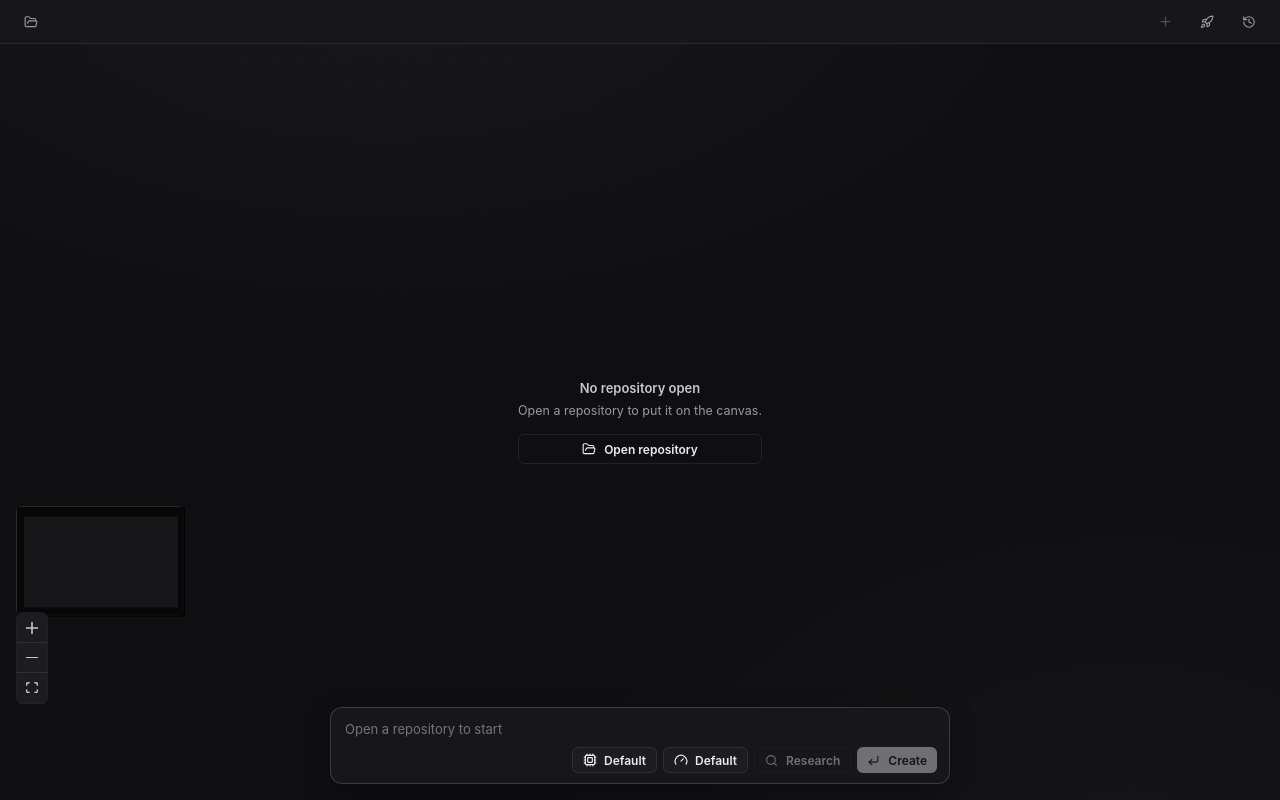
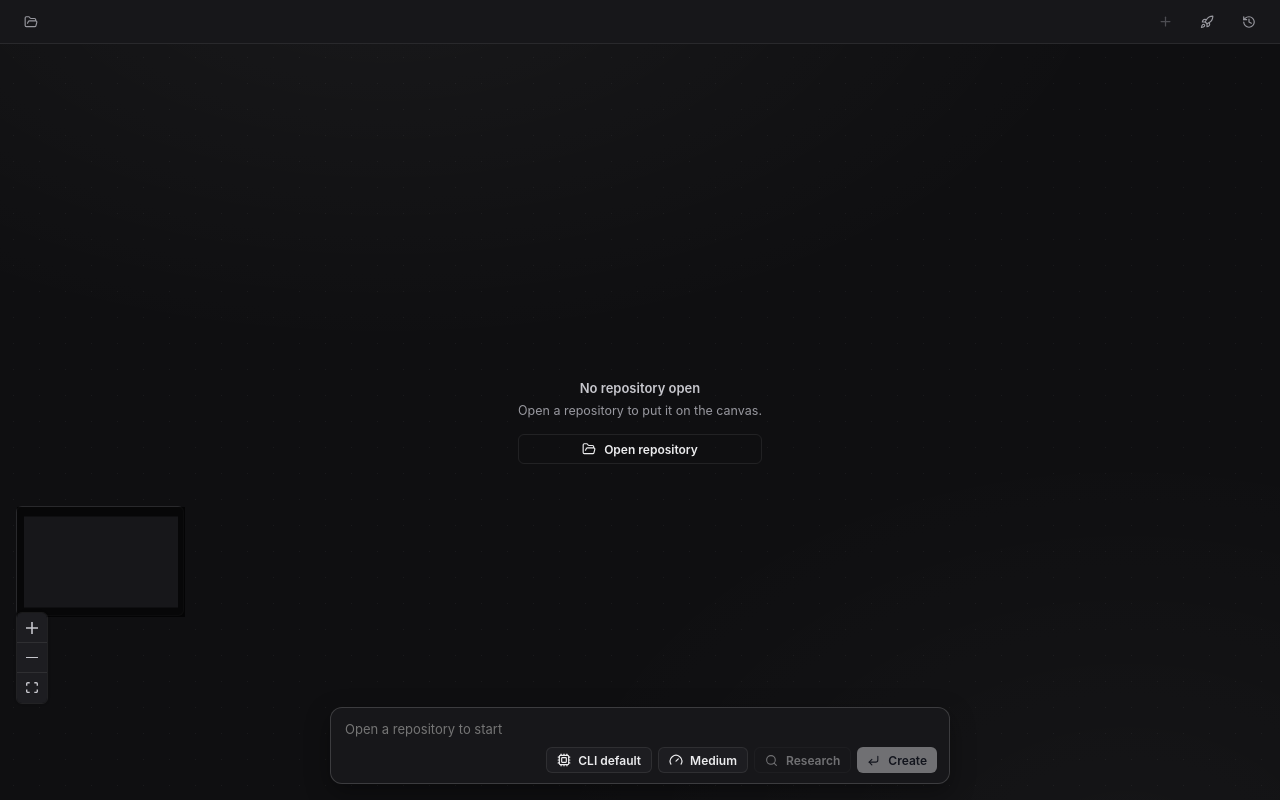
Before and after one commit to whosgotch/orbital, a React (Vite) app in the folder app/: page / in a window 1280 px wide. Built offline with nearby package versions, Linux system fonts and the light colour scheme.

Commit message:
feat(app): drop the Default option so picks always override the CLI

```diff
--- a/app/src/App.tsx
+++ b/app/src/App.tsx
@@ -14,6 +14,7 @@ import { buildAgentTranscript, sliceTranscriptByMessage } from "./chat/transcrip
 import { missionStatusFor, queuedRuntime, repositoryFor } from "./workspace/missionUi";
 import { followUpTargetFor } from "./workspace/workspaceAdapter";
 import { buildCanvasEdges, buildCanvasNodes, enrichGraphNodes } from "./canvas/canvasView";
+import { DEFAULT_EFFORT } from "./workspace/models";
 import { useWorkspaceState } from "./workspace/useWorkspaceState";
 import { useMissionActions } from "./workspace/useMissionActions";
 import { useRepoHistory } from "./workspace/useRepoHistory";
@@ -63,14 +64,18 @@ export function App() {
   const [verifyOpen, setVerifyOpen] = useState(false);
   const [diffModalOpen, setDiffModalOpen] = useState(false);
   const [focusedDiffFile, setFocusedDiffFile] = useState<string | undefined>(undefined);
-  // Empty string means the claude CLI's own default.
+  // Empty only until the first pick — the picker offers real models only, so
+  // once one is chosen the CLI's own default can never come back.
   const [claudeModel, setClaudeModel] = useState(() => localStorage.getItem("orbital:model") ?? "");
   const pickClaudeModel = (model: string) => {
     setClaudeModel(model);
     localStorage.setItem("orbital:model", model);
   };
-  // The model's thinking level (--effort). Empty string means the CLI default.
-  const [claudeEffort, setClaudeEffort] = useState(() => localStorage.getItem("orbital:effort") ?? "");
+  // The model's thinking level (--effort), always sent. `||` (not `??`) so the
+  // empty string an earlier "Default" pick stored resolves to a real level too.
+  const [claudeEffort, setClaudeEffort] = useState(
+    () => localStorage.getItem("orbital:effort") || DEFAULT_EFFORT,
+  );
   const pickClaudeEffort = (effort: string) => {
     setClaudeEffort(effort);
     localStorage.setItem("orbital:effort", effort);
--- a/app/src/canvas/GraphMap.tsx
+++ b/app/src/canvas/GraphMap.tsx
@@ -538,14 +538,16 @@ function DraftTaskNode({ node, selected }: { node: OrbitalNodeData; selected: bo
             <select
               className="node-draft-worker nodrag"
               aria-label="Model for this task"
-              title="Model for this task (default follows the sidebar pick)"
+              title="Model for this task (falls back to the global pick)"
               value={model}
               onMouseDown={(event) => event.stopPropagation()}
               onChange={(event) => setModel(event.target.value)}
             >
+              {/* Not the CLI's default — this defers to the global pick, which the models list itself no longer carries an entry for. */}
+              <option value="">Same as global</option>
               {models.map((option) => (
                 <option key={option.id} value={option.id}>
-                  {option.id === "" ? "Default model" : option.name}
+                  {option.name}
                 </option>
               ))}
             </select>
--- a/app/src/intake/PromptBar.tsx
+++ b/app/src/intake/PromptBar.tsx
@@ -47,7 +47,10 @@ export function PromptBar({
   const ready = Boolean(trimmed) && Boolean(repoName);
   const intent = detectIntent(trimmed);
   const models = useModels();
-  const currentModelName = models.find((model) => model.id === claudeModel)?.name ?? claudeModel;
+  // The list holds real models only, so an unset model matches nothing — that
+  // is the first-launch state, before any pick has overridden the CLI.
+  const currentModelName =
+    models.find((model) => model.id === claudeModel)?.name ?? (claudeModel || "CLI default");
   const currentEffortName = EFFORT_LEVELS.find((level) => level.id === claudeEffort)?.name ?? claudeEffort;
 
   const submit = (action: (value: string, attachments: string[]) => void) => {
--- a/app/src/workspace/models.ts
+++ b/app/src/workspace/models.ts
@@ -1,24 +1,27 @@
 // The curated model catalog: the current Claude family, instead of a raw dump
 // of every provider model id. Ids are the exact aliases `claude --model`
-// accepts; empty id means the CLI's own default.
+// accepts. Every entry is a real model — picking one overrides whatever the
+// CLI would have chosen on its own.
 export type CuratedModel = { id: string; name: string };
 
 export const CURATED_MODELS: CuratedModel[] = [
-  { id: "", name: "Default" },
   { id: "claude-opus-4-8", name: "Opus 4.8" },
   { id: "claude-sonnet-5", name: "Sonnet 5" },
   { id: "claude-haiku-4-5", name: "Haiku 4.5" },
 ];
 
 // The model's own thinking levels, exactly the values `claude --effort <level>`
-// accepts — not our own invented labels. Empty id means the CLI's own default.
+// accepts — not our own invented labels.
 export type EffortLevel = { id: string; name: string };
 
 export const EFFORT_LEVELS: EffortLevel[] = [
-  { id: "", name: "Default" },
   { id: "low", name: "Low" },
   { id: "medium", name: "Medium" },
   { id: "high", name: "High" },
   { id: "xhigh", name: "Extra high" },
   { id: "max", name: "Max" },
 ];
+
+// Effort is always sent, so a launch with nothing stored still resolves to a
+// real level instead of falling through to the CLI's own.
+export const DEFAULT_EFFORT = "medium";
--- a/app/src/workspace/useModels.ts
+++ b/app/src/workspace/useModels.ts
@@ -10,8 +10,7 @@ let inflight: Promise<CuratedModel[]> | null = null;
 
 async function fetchModels(): Promise<CuratedModel[]> {
   const models = await loadModels();
-  const fetched = models.map((model) => ({ id: model.id, name: model.display_name }));
-  return [CURATED_MODELS[0], ...fetched]; // keep the empty-id "Default" entry first
+  return models.map((model) => ({ id: model.id, name: model.display_name }));
 }
 
 // Every model the CLI supports, for the model pickers in TopBar and GraphMap.
```
